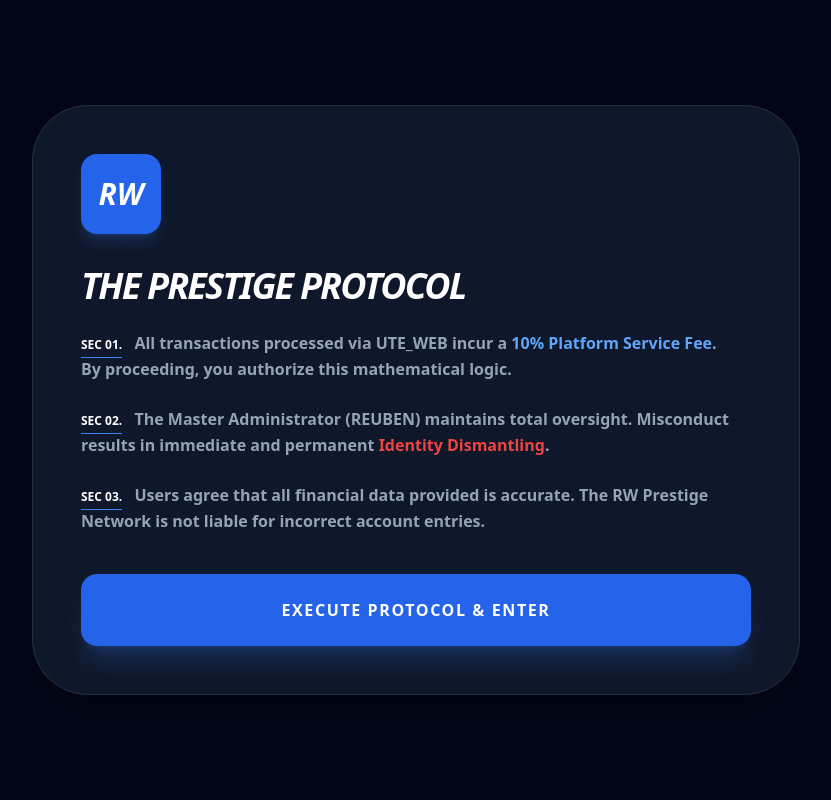
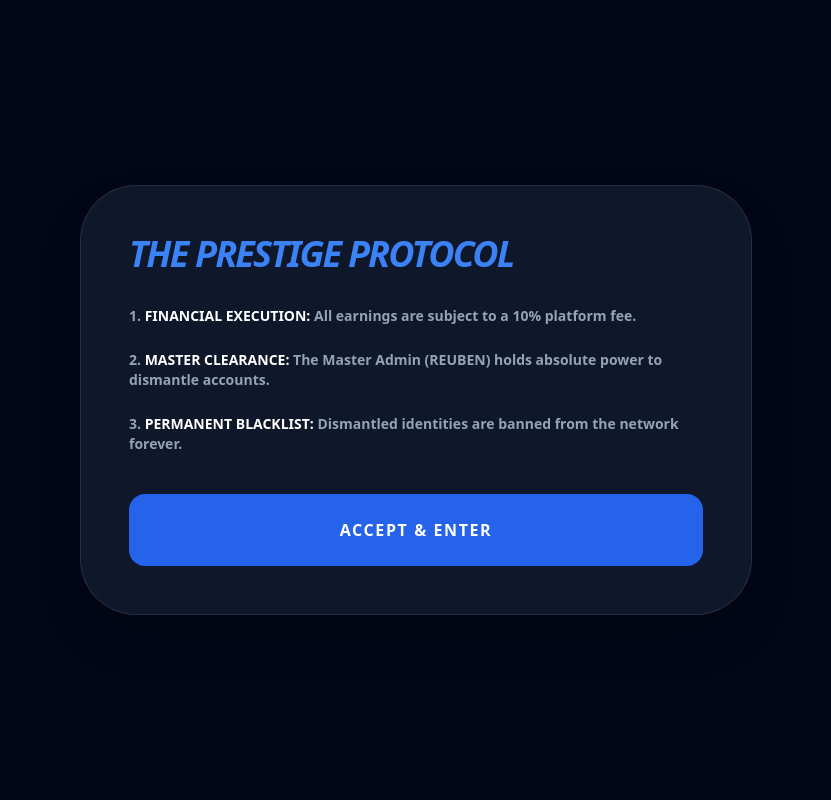
Before and after one commit to reubenwaithaka839-crypto/ute-web, a Flask app: page /terms in a window 1280 px wide. Shown: the whole page, without its empty margins (224-1055 px from the left). Run offline with Flask 3, Linux system fonts and the light colour scheme; some libraries are stand-ins or nearby versions.

Commit message:
Revise terms.html layout and content

```diff
--- a/templates/terms.html
+++ b/templates/terms.html
@@ -4,21 +4,16 @@
     <script src="https://cdn.tailwindcss.com"></script>
     <title>Protocol Agreement | RW Prestige</title>
 </head>
-<body class="bg-slate-950 text-white min-h-screen flex items-center justify-center p-6 font-sans">
-    <div class="max-w-3xl bg-slate-900 border border-white/10 p-12 rounded-[3.5rem] shadow-2xl">
-        <div class="w-20 h-20 bg-blue-600 rounded-2xl flex items-center justify-center text-3xl font-black italic mb-8 shadow-lg shadow-blue-500/20">RW</div>
-        <h1 class="text-4xl font-black italic tracking-tighter mb-6 uppercase">The Prestige Protocol</h1>
-
-        <div class="space-y-6 text-slate-400 font-bold leading-relaxed mb-10 overflow-y-auto max-h-96 pr-4">
-            <p><span class="text-white font-black text-xs border-b border-blue-500 pb-1 mr-2">SEC 01.</span> All transactions processed via UTE_WEB incur a <span class="text-blue-400">10% Platform Service Fee</span>. By proceeding, you authorize this mathematical logic.</p>
-            <p><span class="text-white font-black text-xs border-b border-blue-500 pb-1 mr-2">SEC 02.</span> The Master Administrator (REUBEN) maintains total oversight. Misconduct results in immediate and permanent <span class="text-red-500">Identity Dismantling</span>.</p>
-            <p><span class="text-white font-black text-xs border-b border-blue-500 pb-1 mr-2">SEC 03.</span> Users agree that all financial data provided is accurate. The RW Prestige Network is not liable for incorrect account entries.</p>
+<body class="bg-slate-950 text-white min-h-screen flex items-center justify-center p-6">
+    <div class="max-w-2xl bg-slate-900 border border-white/10 p-12 rounded-[3.5rem] shadow-2xl">
+        <h1 class="text-4xl font-black italic mb-8 uppercase tracking-tighter text-blue-500">The Prestige Protocol</h1>
+        <div class="space-y-6 text-slate-400 font-bold mb-10 text-sm">
+            <p>1. <span class="text-white">FINANCIAL EXECUTION:</span> All earnings are subject to a 10% platform fee.</p>
+            <p>2. <span class="text-white">MASTER CLEARANCE:</span> The Master Admin (REUBEN) holds absolute power to dismantle accounts.</p>
+            <p>3. <span class="text-white">PERMANENT BLACKLIST:</span> Dismantled identities are banned from the network forever.</p>
         </div>
-
         <form action="/terms" method="POST">
-            <button class="w-full bg-blue-600 py-6 rounded-2xl font-black uppercase tracking-widest hover:scale-[1.02] active:scale-95 transition-all duration-300 shadow-xl shadow-blue-500/20">
-                Execute Protocol & Enter
-            </button>
+            <button class="w-full bg-blue-600 py-6 rounded-2xl font-black uppercase tracking-widest hover:bg-white hover:text-blue-600 transition-all">Accept & Enter</button>
         </form>
     </div>
 </body>
```
